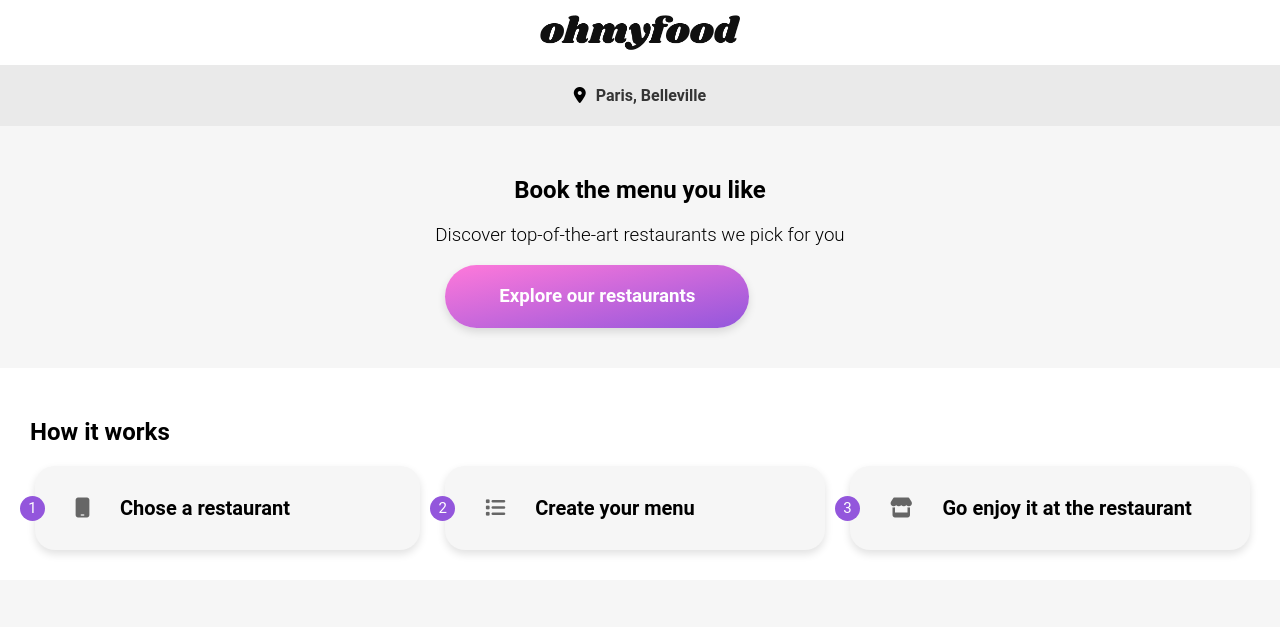
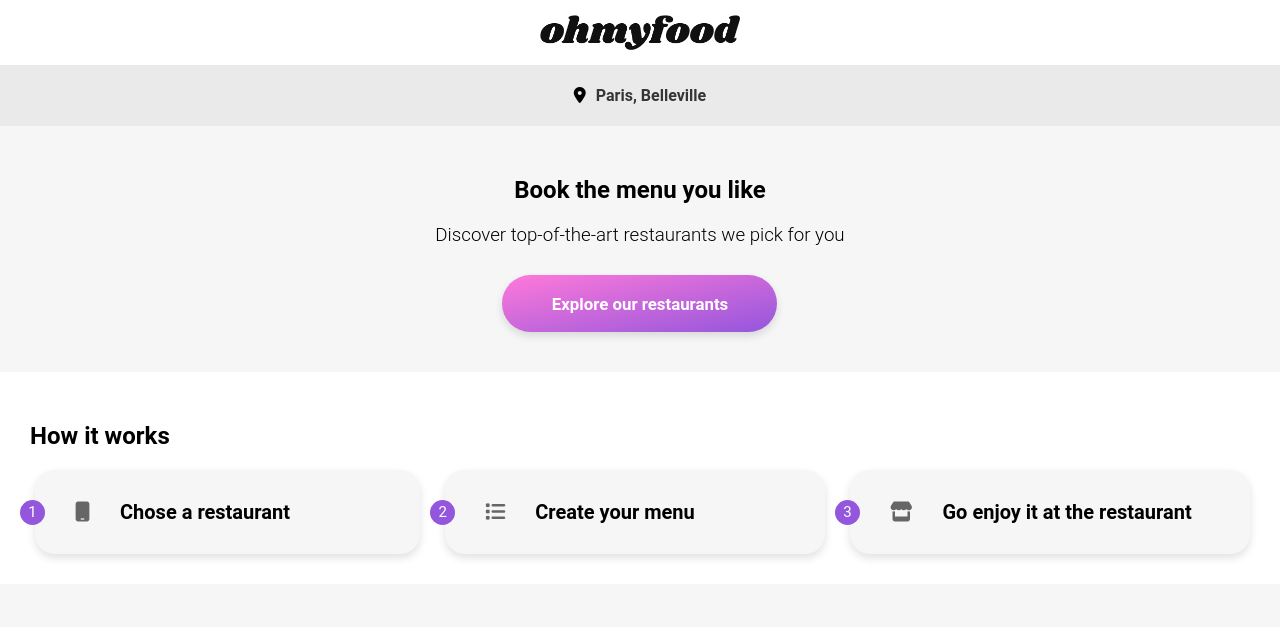
Before and after one commit to niknaaks/Open-Classroom-Project, a website: page index.html in a window 1280 px wide. Shown: the top 627 px of the page. Drawn offline with Linux system fonts and the light colour scheme; a web font is replaced by a local one.

Commit message:
Button updated
Updated changes to button html and css

```diff
--- a/index.html
+++ b/index.html
@@ -42,10 +42,12 @@
 
           <h3 class="font-light">Discover top-of-the-art restaurants we pick for you</h3>
 
+          <div class="btn">
+            <button type="button" value="button" class="btn__primary">
+              <h3> Explore our restaurants</h3>
+            </button>
+          </div>
 
-          <div class="btn btn-primary">
-            <h3>Explore our restaurants</h3>
-          </div>
         </div>
 
       </div>
--- a/scss/_btn.scss
+++ b/scss/_btn.scss
@@ -10,21 +10,32 @@
     min-width: $min-width-btn;
 }
 
-
-
 .btn-container {
   @include content-center;
   padding: $padding-80;
 }
 
 .btn {
-  box-shadow:$box-shadow;
+
+
+  &__primary {
+    border: none;
+  cursor: pointer;
+  background-image: linear-gradient(to top left, $primary, $secondary);
   @include primary-btn();
+  font-size: 0.9rem;
+  font-weight: 300;
+  box-shadow: $box-shadow;
 
-  &:hover {
-    box-shadow: $box-shadow-hover;
-    opacity: 0.9;
-    transition: 1s;
+  h3 {
+    font-family: $font;
   }
 
+
+  &:hover{
+    box-shadow: $box-shadow-hover;
+      opacity: 0.9;
+      transition: 1s;
+  }
+  }
 }
--- a/scss/_colours.scss
+++ b/scss/_colours.scss
@@ -1,12 +1,4 @@
 
-
-//gradients
-
-.btn-primary {
-    background-image: linear-gradient(to top left, $primary, $secondary);
-;
-
-}
 
 //background and text colours
 @each $key, $val in $colours {
--- a/scss/_variables.scss
+++ b/scss/_variables.scss
@@ -50,7 +50,7 @@
 
 // btn width
 $max-width-btn: 300px;
-$min-width-btn:250px;
+$min-width-btn:275px;
 
 // height
 $logo-height: 30px;
```
Also changed, not shown: la_deulice_des_sens.html (+2 -2 lines), la_francaise.html (+2 -2 lines), la_note_enchante.html (+2 -2 lines), la_palette_du_gouet.html (+2 -2 lines), css/styles.css, 1 other file.
